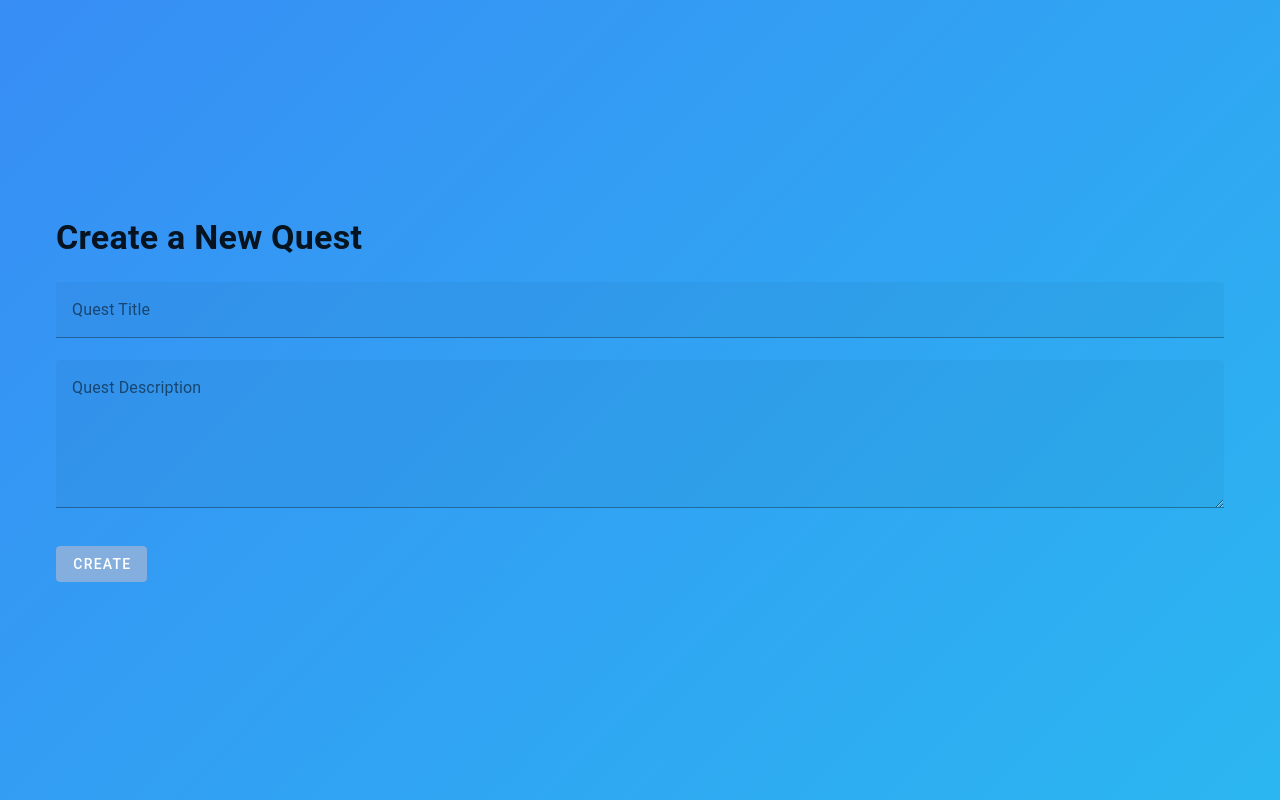
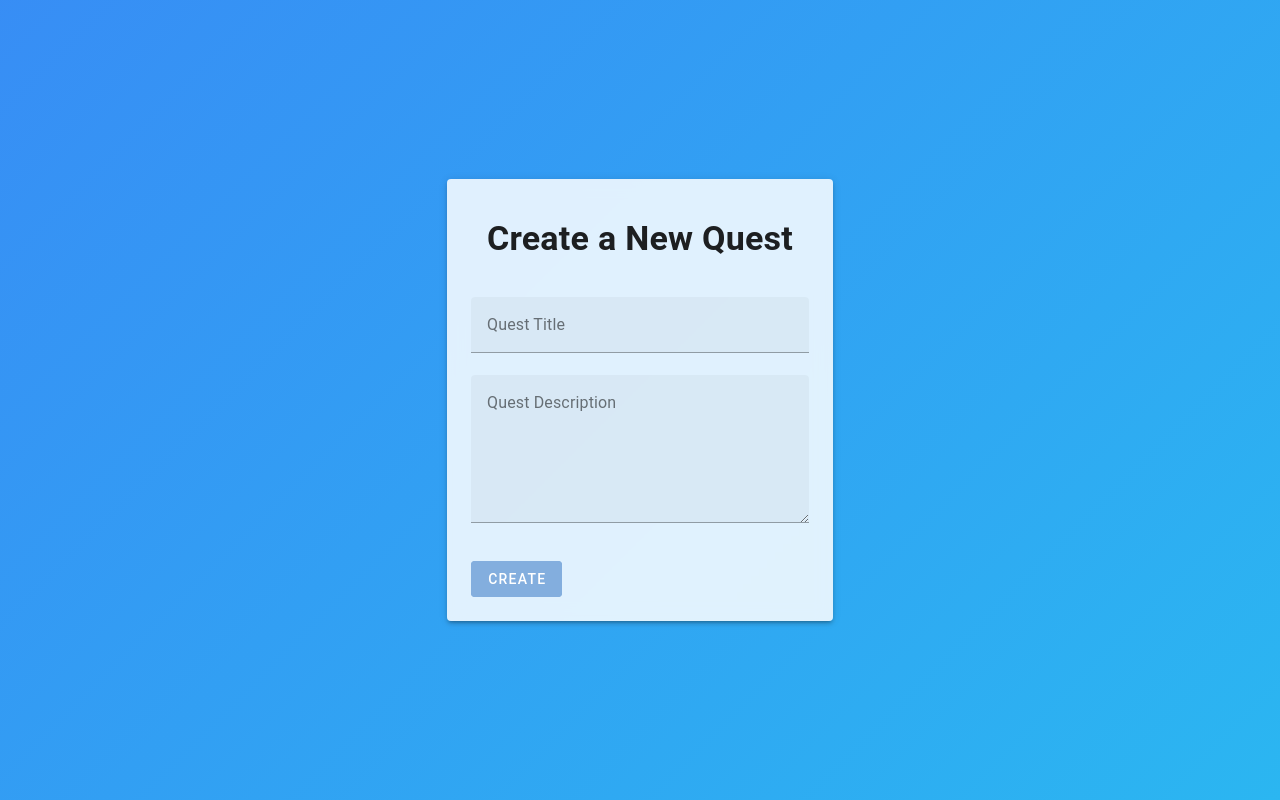
Before and after one commit to 12529572-Canada-Inc/questify, a Nuxt app in the folder apps/nuxt/: page /quests/new in a window 1280 px wide. Built offline with nearby package versions, Linux system fonts and the light colour scheme.

Commit message:
style: update quest creation layout to use v-card for improved structure

```diff
--- a/apps/nuxt/pages/quests/new.vue
+++ b/apps/nuxt/pages/quests/new.vue
@@ -48,10 +48,13 @@ async function submit() {
 </script>
 
 <template>
-  <v-container class="py-6">
-    <h1 class="text-h4 font-weight-bold mb-6">
+  <v-card
+    elevation="3"
+    class="pa-6"
+  >
+    <v-card-title class="text-h4 font-weight-bold mb-6">
       Create a New Quest
-    </h1>
+    </v-card-title>
 
     <v-form
       v-model="valid"
@@ -80,5 +83,5 @@ async function submit() {
         Create
       </v-btn>
     </v-form>
-  </v-container>
+  </v-card>
 </template>
```
